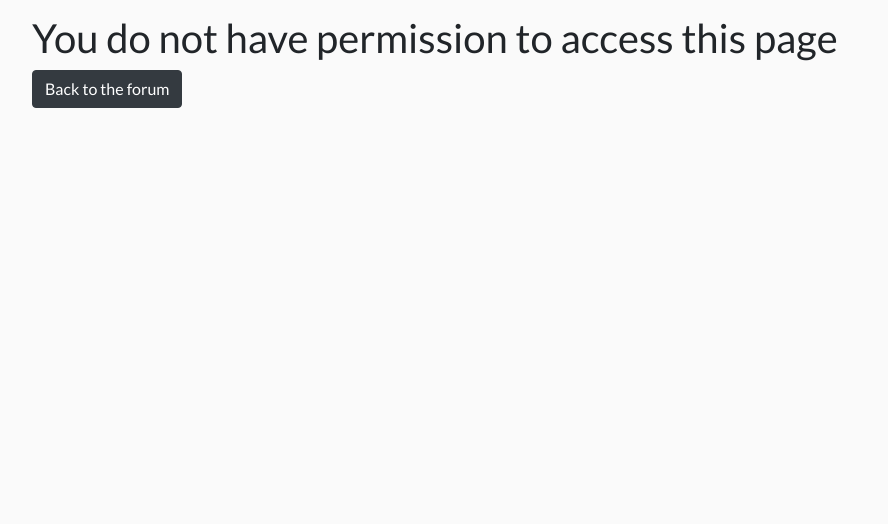
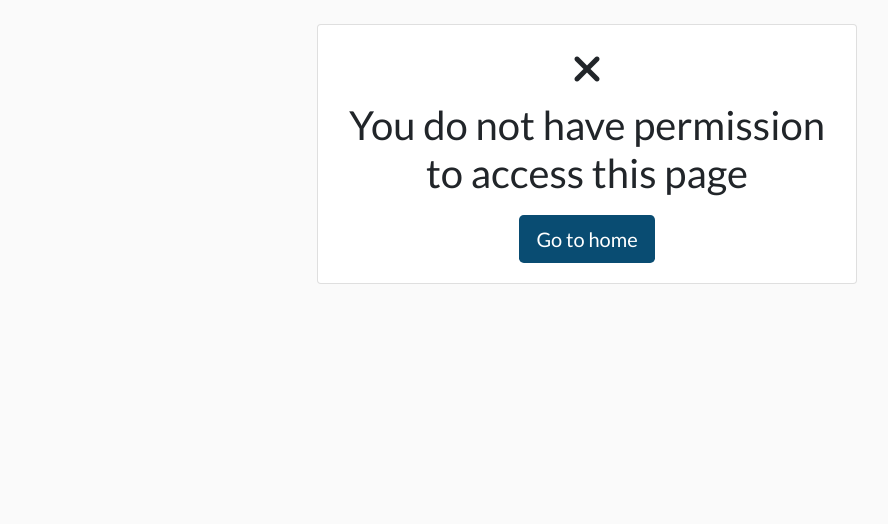
Before and after one commit to SuzanneNL/pluviophile, a Django app: page /forum/error in a window 1280 px wide. Shown: the part 56-580 px from the top of the page, without its empty margins (53-941 px from the left). Run offline with Django 3.2, Linux system fonts and the light colour scheme; some libraries are stand-ins or nearby versions.

Commit message:
Create base for error pages

```diff
--- a/forum/templates/forum/error.html
+++ b/forum/templates/forum/error.html
@@ -2,12 +2,5 @@
 {% load static %}
 
 {% block content %}
-    <div class="container">
-        <div class="row">
-            <div class="col">
-                <h1>You do not have permission to access this page</h1>
-                <a href="{% url 'forum' %} " class="btn btn-dark">Back to the forum</a>
-            </div>
-        </div>
-    </div>
+{% include 'includes/base-error.html' %}
 {% endblock %}
--- /dev/null
+++ b/templates/includes/base-error.html
@@ -0,0 +1,13 @@
+<div class="container margintop-10">
+    <div class="row">
+        <div class="col-12 col-md-6 mx-auto">
+            <div class="card">
+                <div class="card-body text-center">
+                    <h1><i class="fa fa-times" aria-hidden="true"></i></h1>
+                    <h1>You do not have permission to access this page</h1>
+                    <a href="{% url 'home' %}" class="btn btn-lg btn-blue margintop-10">Go to home</a>
+                </div>
+            </div>
+        </div>
+    </div>
+</div>
```
Also changed, not shown: blog/templates/blog/error.html (+1 -8 lines), donation/templates/donation/error.html (+1 -8 lines), profiles/templates/profiles/error.html (+1 -8 lines).
